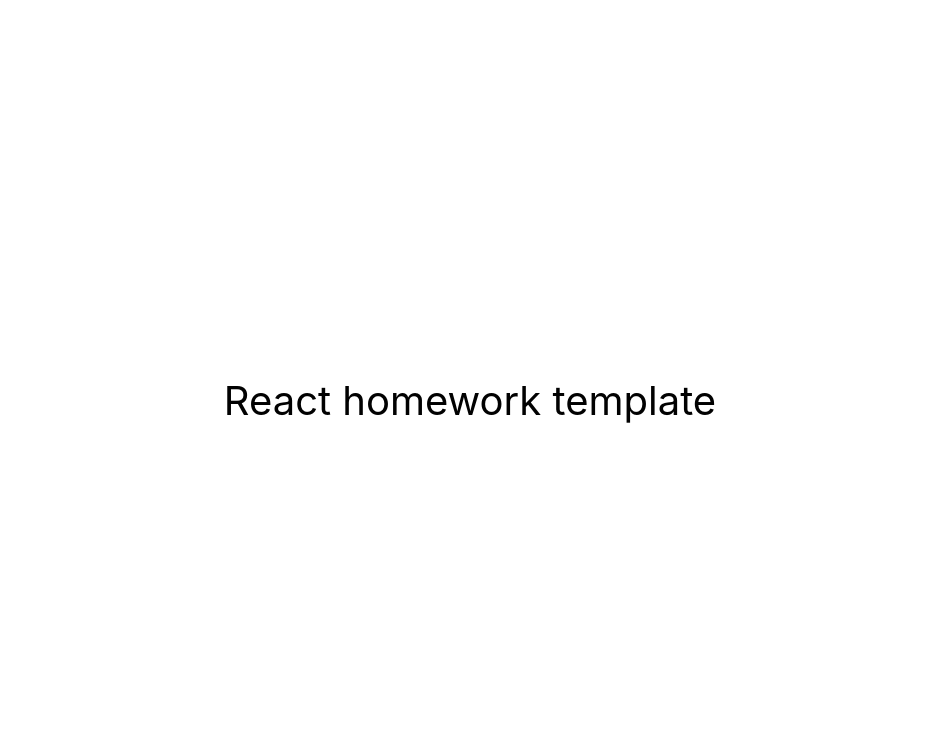
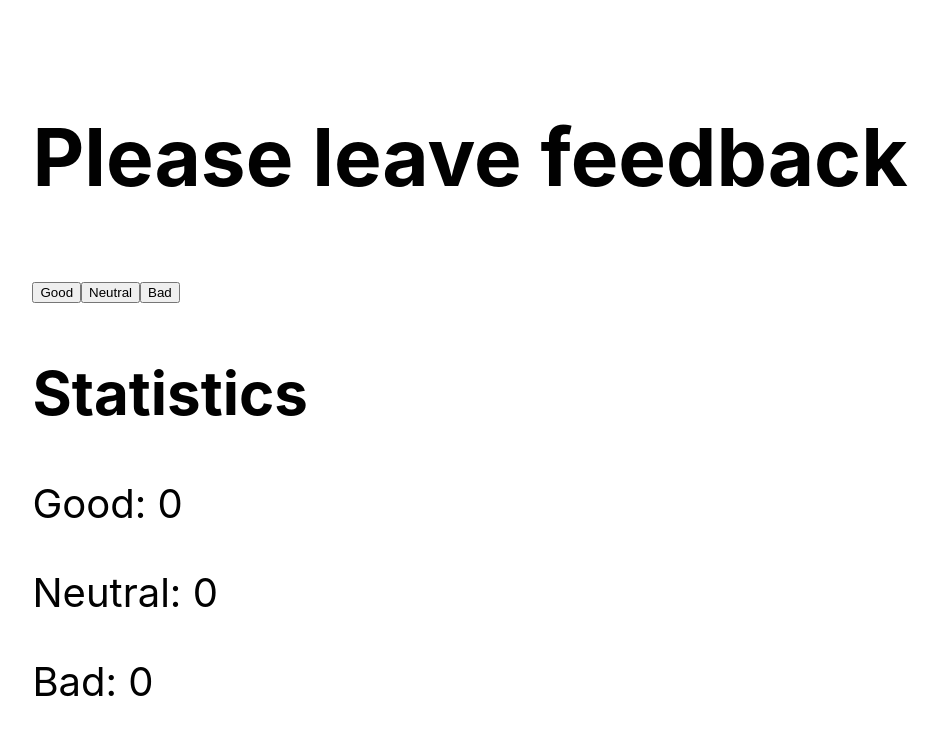
Before and after one commit to Valeriia789/goit-react-hw-2-feedback, a React (Create React App) app: page / in a window 1280 px wide. Shown: the top 736 px of the page, without its empty margins (170-1107 px from the left). Built offline with nearby package versions, Linux system fonts and the light colour scheme.

Commit message:
відображає кількість відгуків для категорій

```diff
--- a/package.json
+++ b/package.json
@@ -2,7 +2,7 @@
   "name": "hw-2-feedback",
   "version": "0.1.0",
   "private": true,
-  "homepage": "https://github.com/Valeriia789/goit-react-hw-2-feedback",
+  "homepage": "https://Valeriia789.github.io/goit-react-hw-2-feedback",
   "dependencies": {
     "@testing-library/jest-dom": "^5.16.3",
     "@testing-library/react": "^12.1.4",
@@ -17,9 +17,7 @@
     "build": "react-scripts build",
     "test": "react-scripts test",
     "eject": "react-scripts eject",
-    "lint:js": "eslint src/**/*.{js,jsx}",
-    "predeploy": "npm run build",
-    "deploy": "gh-pages -d build"
+    "lint:js": "eslint src/**/*.{js,jsx}"
   },
   "eslintConfig": {
     "extends": [
--- a/src/components/App.jsx
+++ b/src/components/App.jsx
@@ -1,3 +1,5 @@
+import Feedback from './Feedback/Feedback';
+
 export const App = () => {
   return (
     <div
@@ -10,7 +12,8 @@
         color: '#010101'
       }}
     >
-      React homework template
+      <Feedback />
+
     </div>
   );
 };
--- /dev/null
+++ b/src/components/Feedback/Feedback.jsx
@@ -0,0 +1,64 @@
+import React, { Component } from 'react';
+
+class Feedback extends Component {
+  static defaultProps = {};
+  static propTypes = {};
+
+  state = {
+    good: 0,
+    neutral: 0,
+    bad: 0,
+  };
+
+  handleGood = () => {
+    this.setState(
+      (this.prevState = {
+        good: this.state.good + 1,
+      })
+    );
+  };
+
+  handleNeutral = () => {
+    this.setState(
+      (this.prevState = {
+        neutral: this.state.neutral + 1,
+      })
+    );
+  };
+
+  handleBad = () => {
+    this.setState(
+      (this.prevState = {
+        bad: this.state.bad + 1,
+      })
+    );
+  };
+
+  render() {
+    return (
+      <div>
+        <div>
+          <h1>Please leave feedback</h1>
+          <button type="button" onClick={this.handleGood}>
+            Good
+          </button>
+          <button type="button" onClick={this.handleNeutral}>
+            Neutral
+          </button>
+          <button type="button" onClick={this.handleBad}>
+            Bad
+          </button>
+        </div>
+
+        <div>
+          <h2>Statistics</h2>
+          <p>Good: {this.state.good}</p>
+          <p>Neutral: {this.state.neutral}</p>
+          <p>Bad: {this.state.bad}</p>
+        </div>
+      </div>
+    );
+  }
+}
+
+export default Feedback;
```
